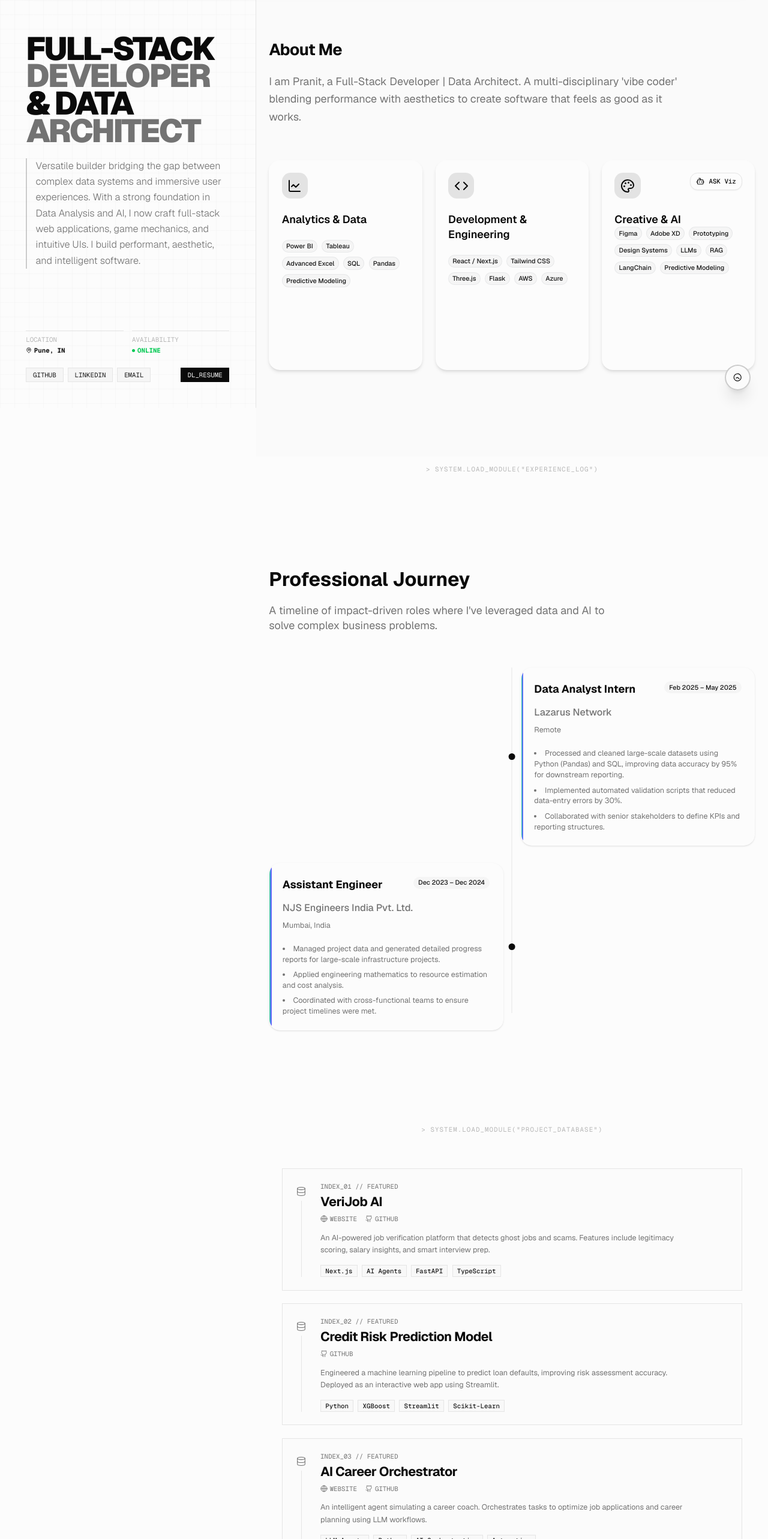
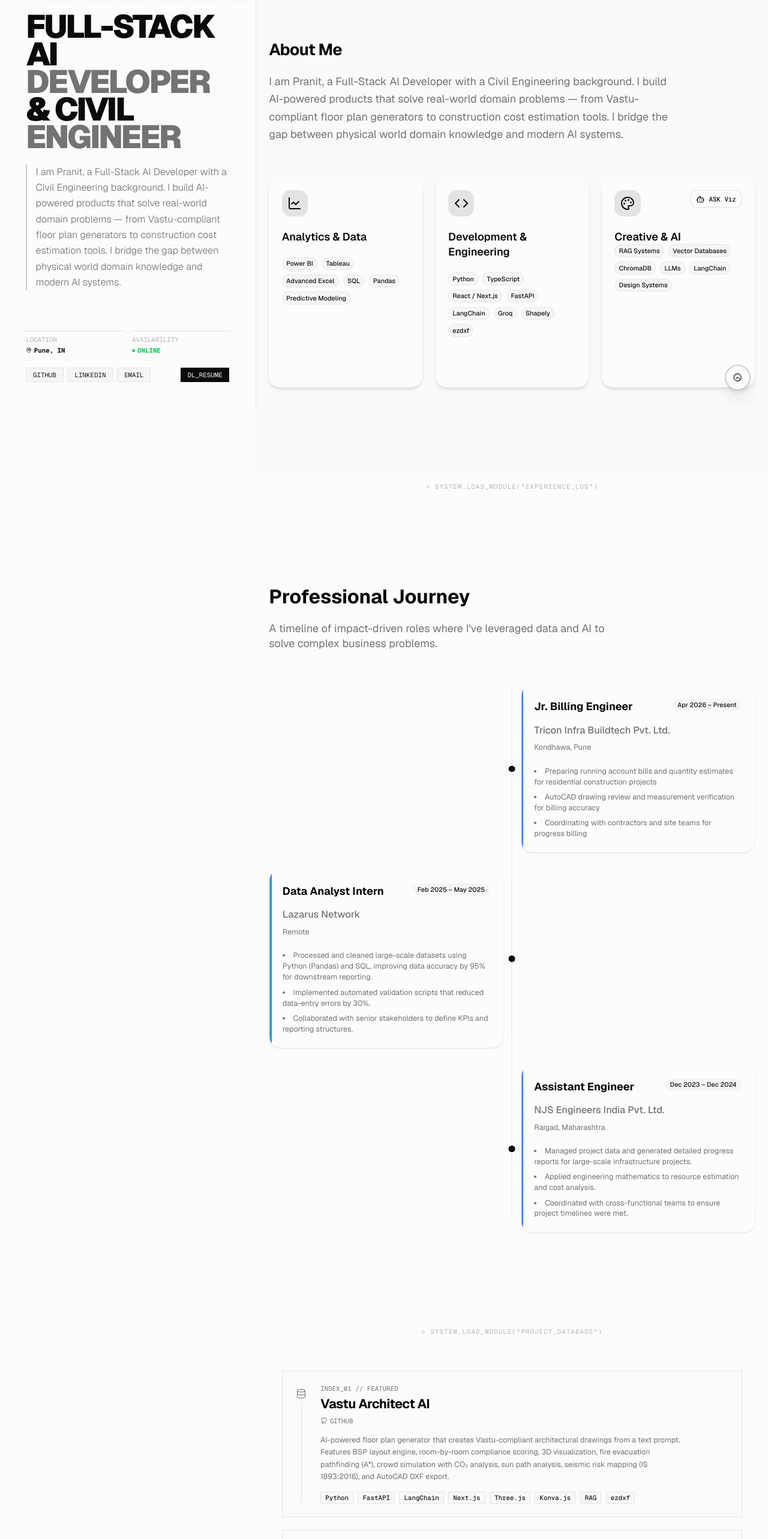
Before and after one commit to Pranit-satnurkar/Vision, a Next.js app: page / in a window 1280 px wide. Shown: the part 120-2686 px from the top of the page at 60% size. Built offline with nearby package versions, Linux system fonts and the light colour scheme.

Commit message:
feat: add About and Hero sections with supporting data files and interactive AI chat component

```diff
--- a/data/bio.json
+++ b/data/bio.json
@@ -1,7 +1,7 @@
 {
     "name": "Pranit",
-    "tagline": "Full-Stack Developer | Data Architect",
-    "summary": "Versatile builder bridging the gap between complex data systems and immersive user experiences. With a strong foundation in Data Analysis and AI, I now craft full-stack web applications, game mechanics, and intuitive UIs. I build performant, aesthetic, and intelligent software.",
+    "tagline": "Full-Stack AI Developer & Civil Engineer",
+    "summary": "I am Pranit, a Full-Stack AI Developer with a Civil Engineering background. I build AI-powered products that solve real-world domain problems — from Vastu-compliant floor plan generators to construction cost estimation tools. I bridge the gap between physical world domain knowledge and modern AI systems.",
     "socialLinks": {
         "portfolio": "https://pranitcs.vercel.app",
         "github": "https://github.com/Pranit-satnurkar",
@@ -14,46 +14,32 @@
             "Tableau",
             "Advanced Excel",
             "SQL",
-            "Pandas"
+            "Pandas",
+            "Predictive Modeling"
         ],
-        "programming": [
+        "engineering": [
             "Python",
             "TypeScript",
-            "C++",
-            "Node.js",
-            "PostgreSQL"
+            "React / Next.js",
+            "FastAPI",
+            "LangChain",
+            "Groq",
+            "Shapely",
+            "ezdxf"
         ],
-        "web": [
-            "React / Next.js",
-            "Tailwind CSS",
-            "Three.js",
-            "Flask"
-        ],
-        "gameDev": [],
-        "uiUx": [
-            "Figma",
-            "Adobe XD",
-            "Prototyping",
+        "creativeAi": [
+            "RAG Systems",
+            "Vector Databases",
+            "ChromaDB",
+            "LLMs",
+            "LangChain",
             "Design Systems"
-        ],
-        "cloud": [
-            "AWS",
-            "Azure",
-            "Docker",
-            "GitHub Actions"
-        ],
-        "ai": [
-            "LLMs",
-            "RAG",
-            "LangChain",
-            "Predictive Modeling"
         ]
     },
     "toolbox": [
         "VS Code",
         "Cursor",
         "Figma",
-        "Unity",
         "Docker",
         "PostgreSQL"
     ],
--- a/data/experience.json
+++ b/data/experience.json
@@ -1,4 +1,15 @@
 [
+    {
+        "role": "Jr. Billing Engineer",
+        "company": "Tricon Infra Buildtech Pvt. Ltd.",
+        "period": "Apr 2026 \u2013 Present",
+        "description": "Kondhawa, Pune",
+        "achievements": [
+            "Preparing running account bills and quantity estimates for residential construction projects",
+            "AutoCAD drawing review and measurement verification for billing accuracy",
+            "Coordinating with contractors and site teams for progress billing"
+        ]
+    },
     {
         "role": "Data Analyst Intern",
         "company": "Lazarus Network",
@@ -14,7 +25,7 @@
         "role": "Assistant Engineer",
         "company": "NJS Engineers India Pvt. Ltd.",
         "period": "Dec 2023 \u2013 Dec 2024",
-        "description": "Mumbai, India",
+        "description": "Raigad, Maharashtra",
         "achievements": [
             "Managed project data and generated detailed progress reports for large-scale infrastructure projects.",
             "Applied engineering mathematics to resource estimation and cost analysis.",
--- a/data/projects.json
+++ b/data/projects.json
@@ -1,4 +1,38 @@
 [
+    {
+        "title": "Vastu Architect AI",
+        "description": "AI-powered floor plan generator that creates Vastu-compliant architectural drawings from a text prompt. Features BSP layout engine, room-by-room compliance scoring, 3D visualization, fire evacuation pathfinding (A*), crowd simulation with CO\u2082 analysis, sun path analysis, seismic risk mapping (IS 1893:2016), and AutoCAD DXF export.",
+        "tags": [
+            "Python",
+            "FastAPI",
+            "LangChain",
+            "Next.js",
+            "Three.js",
+            "Konva.js",
+            "RAG",
+            "ezdxf"
+        ],
+        "github": "https://github.com/Pranit-satnurkar/Vastu_Architect",
+        "demo": "#",
+        "date": "Apr 2026"
+    },
+    {
+        "title": "NirmAI \u2014 Construction Cost Intelligence",
+        "description": "AI chatbot for civil engineers and homeowners. Reads DSR/SSR government rate documents and answers rate queries instantly. Features rate analysis generation, BOQ preparation, running bill verification, and a natural language home construction budget estimator backed by Maharashtra PWD SSR 2023-24 data.",
+        "tags": [
+            "Python",
+            "FastAPI",
+            "LangChain",
+            "Gemini",
+            "Groq",
+            "RAG",
+            "ChromaDB",
+            "Next.js"
+        ],
+        "github": "https://github.com/Pranit-satnurkar/NirmAI",
+        "demo": "#",
+        "date": "Apr 2026"
+    },
     {
         "title": "VeriJob AI",
         "description": "An AI-powered job verification platform that detects ghost jobs and scams. Features include legitimacy scoring, salary insights, and smart interview prep.",
--- a/sections/About.tsx
+++ b/sections/About.tsx
@@ -20,7 +20,7 @@ export default function About() {
                 <FadeIn className="max-w-3xl">
                     <h2 className="text-3xl font-bold tracking-tight mb-6">About Me</h2>
                     <p className="text-xl text-muted-foreground leading-relaxed">
-                        I am {bio.name}, a {bio.tagline}. {bio.philosophy}
+                        {bio.summary}
                     </p>
                 </FadeIn>
 
@@ -36,7 +36,7 @@ export default function About() {
                             </CardHeader>
                             <CardContent>
                                 <div className="flex flex-wrap gap-2">
-                                    {[...bio.skills.analysis, "Predictive Modeling"].map(skill => (
+                                    {bio.skills.analysis.map(skill => (
                                         <span key={skill} className="inline-flex items-center rounded-md bg-secondary px-2 py-1 text-xs font-medium text-secondary-foreground ring-1 ring-inset ring-gray-500/10">
                                             {skill}
                                         </span>
@@ -57,7 +57,7 @@ export default function About() {
                             </CardHeader>
                             <CardContent>
                                 <div className="flex flex-wrap gap-2">
-                                    {[...bio.skills.web, ...bio.skills.cloud.slice(0, 2)].map(skill => (
+                                    {bio.skills.engineering.map(skill => (
                                         <span key={skill} className="inline-flex items-center rounded-md bg-secondary px-2 py-1 text-xs font-medium text-secondary-foreground ring-1 ring-inset ring-gray-500/10">
                                             {skill}
                                         </span>
@@ -110,7 +110,7 @@ function AiCard() {
                         </CardHeader>
                         <CardContent>
                             <div className="flex flex-wrap gap-2">
-                                {[...bio.skills.uiUx, ...bio.skills.ai].map(skill => (
+                                {bio.skills.creativeAi.map(skill => (
                                     <span key={skill} className="inline-flex items-center rounded-md bg-secondary px-2 py-1 text-xs font-medium text-secondary-foreground ring-1 ring-inset ring-gray-500/10">
                                         {skill}
                                     </span>
--- a/sections/Hero.tsx
+++ b/sections/Hero.tsx
@@ -49,10 +49,10 @@ export default function Hero() {
                     transition={{ duration: 0.8 }}
                 >
                     <h1 className="text-5xl lg:text-6xl font-black tracking-tighter leading-[0.85] mb-6">
-                        FULL-STACK<br />
+                        FULL-STACK AI<br />
                         <span className="text-muted-foreground">DEVELOPER</span><br />
-                        & DATA<br />
-                        <span className="text-muted-foreground">ARCHITECT</span>
+                        & CIVIL<br />
+                        <span className="text-muted-foreground">ENGINEER</span>
                     </h1>
 
                     <p className="text-lg text-muted-foreground leading-relaxed max-w-sm font-light border-l-2 border-primary/20 pl-4">
```
Also changed, not shown: 1 other file (tests, documents, lock files or other folders).
